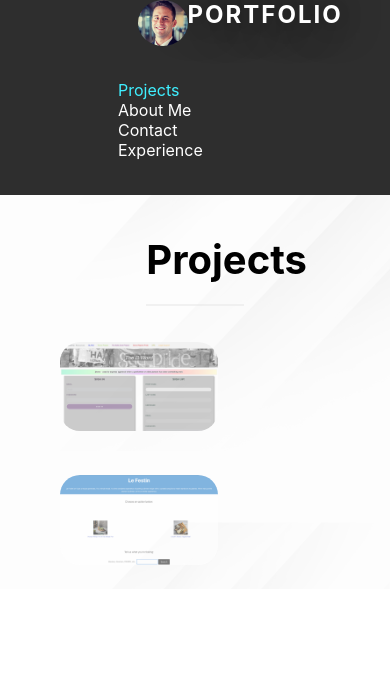
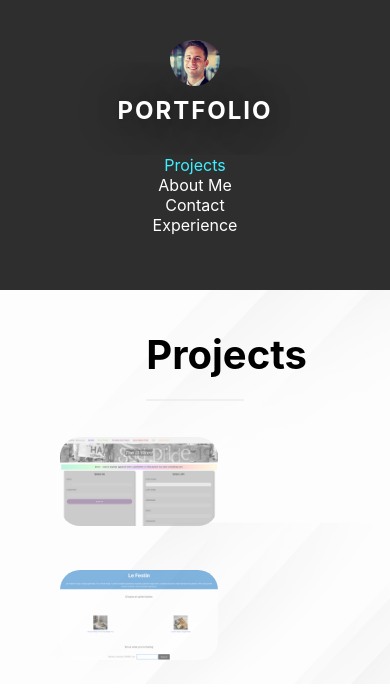
Before and after one commit to 7krich/portfolio, a React (Create React App) app: page / in a window 390 px wide. Shown: the top 698 px of the page. Built offline with nearby package versions, Linux system fonts and the light colour scheme.

Commit message:
added nav screen responsiveness

```diff
--- a/src/components/Nav/index.js
+++ b/src/components/Nav/index.js
@@ -26,8 +26,8 @@ const Nav = (props) => {
                     </div>
                 </a>
             </h2>
-            <nav>
-                <ul className="flex-row">
+            <nav className="dynamic-nav">
+                <ul className="flex-row dynamic-flex">
                     {categories.map((category) => (
                         <li className={
                             // if true, return navActive
--- a/src/index.css
+++ b/src/index.css
@@ -180,6 +180,54 @@ h1 {
 }
 
 /* MEDIA QUERY FOR SMALLER DESKTOP SCREENS & SMALLER */
+@media screen and (max-width: 1439px) {
+  /* this will be applied to any screen smaller than 980px */
+  header {
+      padding-bottom: 0;
+      justify-content: center;
+      position: relative;
+  }
+
+  .dynamic-flex {
+    width: 50%;
+    margin: auto;
+    justify-content: center;
+  }
+
+  .dynamic-nav {
+    width: 100%;
+  }
+
+  nav {
+    width: 50%;
+    margin: auto;
+    padding-bottom: 20px;
+    padding-top: 20px;
+  }
+
+  .dashboard {
+    width: 100%;
+    margin: auto;
+    flex-direction: column;
+    justify-content: center;
+  }
+
+  .title {
+    padding: 0px;
+  }
+
+  .portfolio-pic {
+    margin: auto;
+    padding-top: 20px;
+    padding-bottom: 10px;
+    padding-left: 0px;
+    padding-right: 0px;
+  }
+}
+
+
+
+/* MEDIA QUERY FOR SMALLER DESKTOP SCREENS & SMALLER */
 @media screen and (max-width: 980px) {
   /* this will be applied to any screen smaller than 980px */
   header {
@@ -189,8 +237,6 @@ h1 {
   }
 
   nav {
-    margin-left: 20%;
-    margin-right: 20%;
     margin-bottom: 35px;
   }
 
@@ -203,17 +249,6 @@ h1 {
 /* MEDIA QUERY FOR TABLETS AND SMALLER */
 @media screen and (max-width: 768px) {
   /* this will be applied on any screen between 768px and 575px */
-  .feature-item img {
-      width: 80%;
-  }
-
-  .small-project img {
-      width: 50%;
-  }
-
-  #about-me p {
-      width: 90%;
-  }
 }
 
 /* MEADIA QUERY FOR MOBILE PHONES AND SMALLER */
@@ -233,10 +268,7 @@ h1 {
     padding: 0px;
   }
 
-  h2 {
-    margin: auto;
-    width: 50%;
-  }
+
 
   .hero-text h2 {
       margin: auto;
```
Also changed, not shown: src/App.js (+5 -5 lines).
